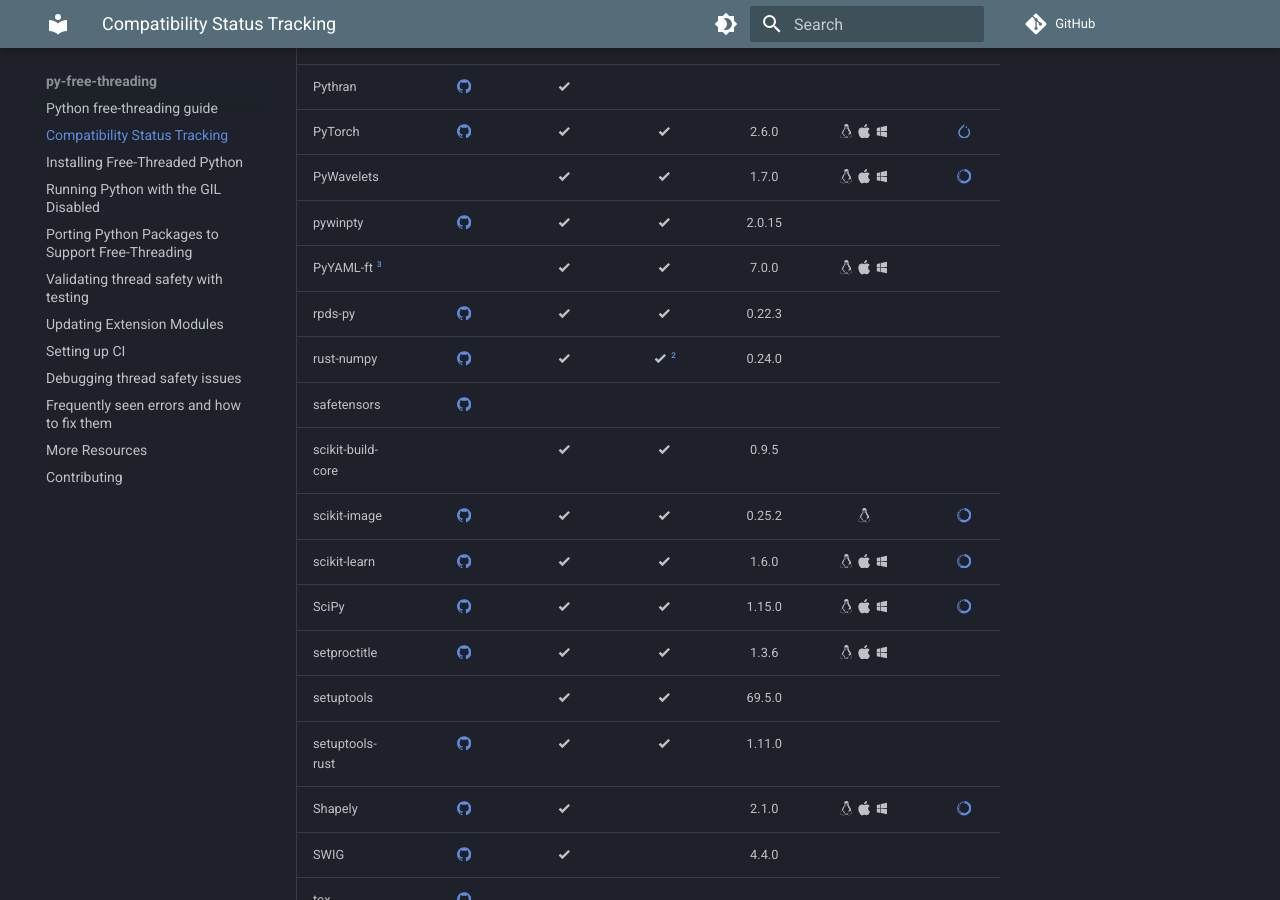
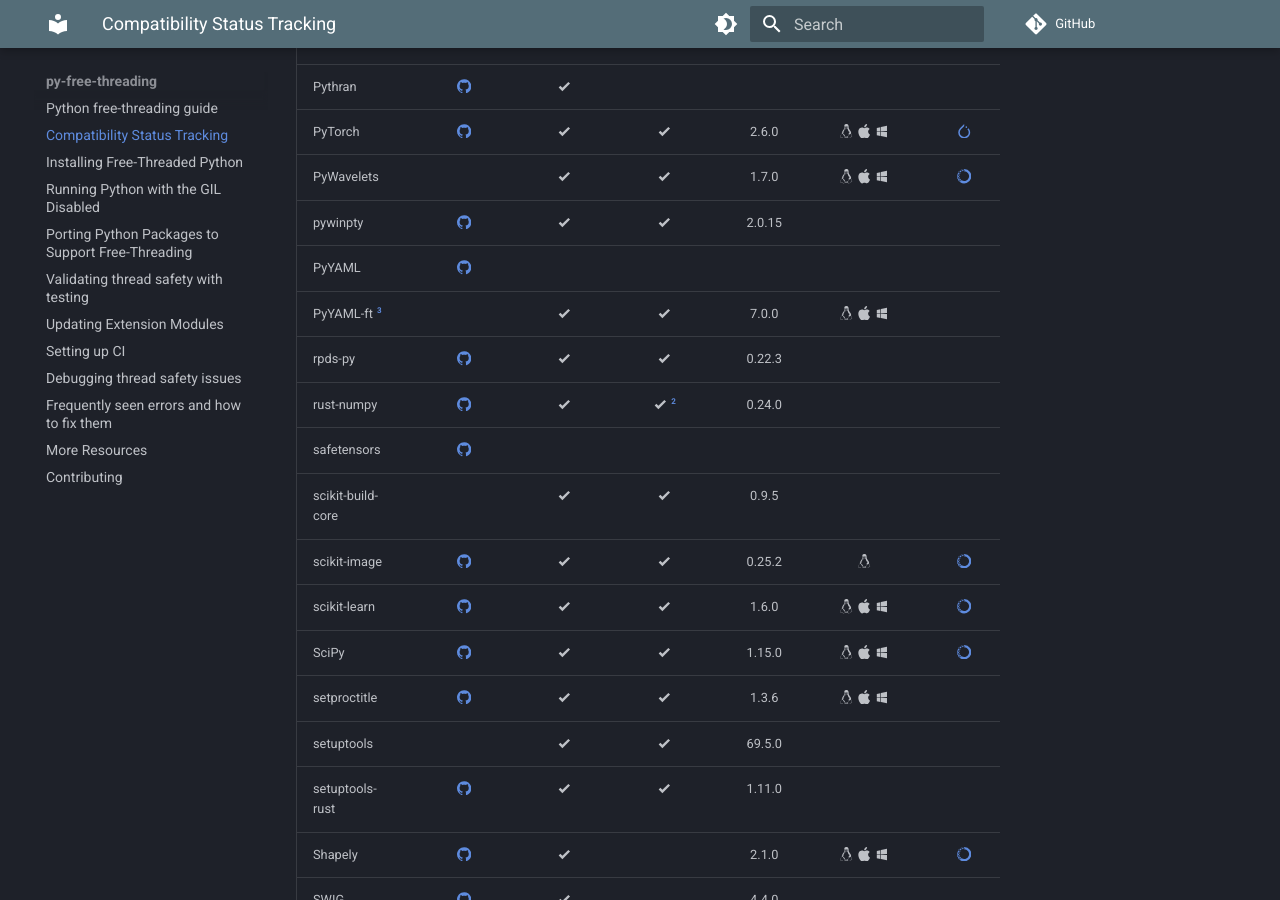
Before and after one commit to Quansight-Labs/free-threaded-compatibility, an MkDocs documentation site: the page built from docs/tracking.md, in a window 1280 px wide and 900 px high, scrolled down 3268 px. Built offline with MkDocs 1.6.1 and Material for MkDocs 9.7.7, drawn with Linux system fonts in a browser that asks for light colours; comment, search, counter and statistics services are not loaded.

Commit message:
Add PyYAML

```diff
--- a/docs/tracking.md
+++ b/docs/tracking.md
@@ -93,6 +93,7 @@
 | PyTorch              |     [:simple-github:](https://github.com/pytorch/pytorch/issues/130249)      | :material-check-bold: |   :material-check-bold:    |           2.6.0            | :simple-linux: :simple-apple: :material-microsoft-windows: |          [:simple-pytorch:](https://pytorch.org/get-started/locally/#start-locally)          |
 | PyWavelets           |                                                                              | :material-check-bold: |   :material-check-bold:    |           1.7.0            | :simple-linux: :simple-apple: :material-microsoft-windows: |    [:simple-anaconda:](https://anaconda.org/scientific-python-nightly-wheels/pywavelets/)    |
 | pywinpty             |       [:simple-github:](https://github.com/andfoy/pywinpty/issues/491)       | :material-check-bold: |   :material-check-bold:    |           2.0.15           |                                                            |                                                                                              |
+| PyYAML               |         [:simple-github:](https://github.com/yaml/pyyaml/issues/856)         |                       |                            |                            |                                                            |                                                                                              |
 | PyYAML-ft [^3]       |                                                                              | :material-check-bold: |   :material-check-bold:    |           7.0.0            | :simple-linux: :simple-apple: :material-microsoft-windows: |                                                                                              |
 | rpds-py              |        [:simple-github:](https://github.com/crate-py/rpds/issues/101)        | :material-check-bold: |   :material-check-bold:    |           0.22.3           |                                                            |                                                                                              |
 | rust-numpy           |       [:simple-github:](https://github.com/PyO3/rust-numpy/issues/476)       | :material-check-bold: | :material-check-bold: [^2] |           0.24.0           |                                                            |                                                                                              |
```
